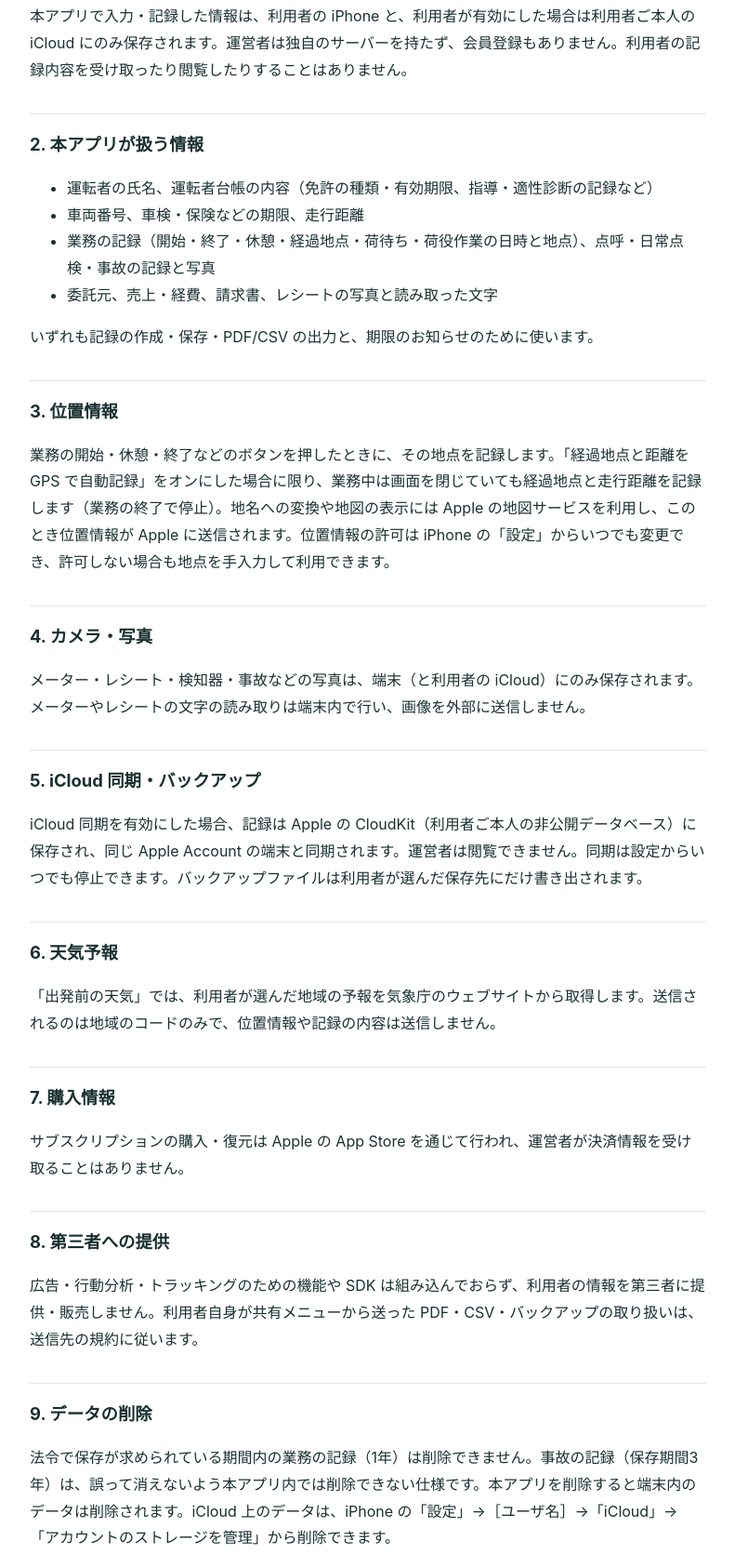
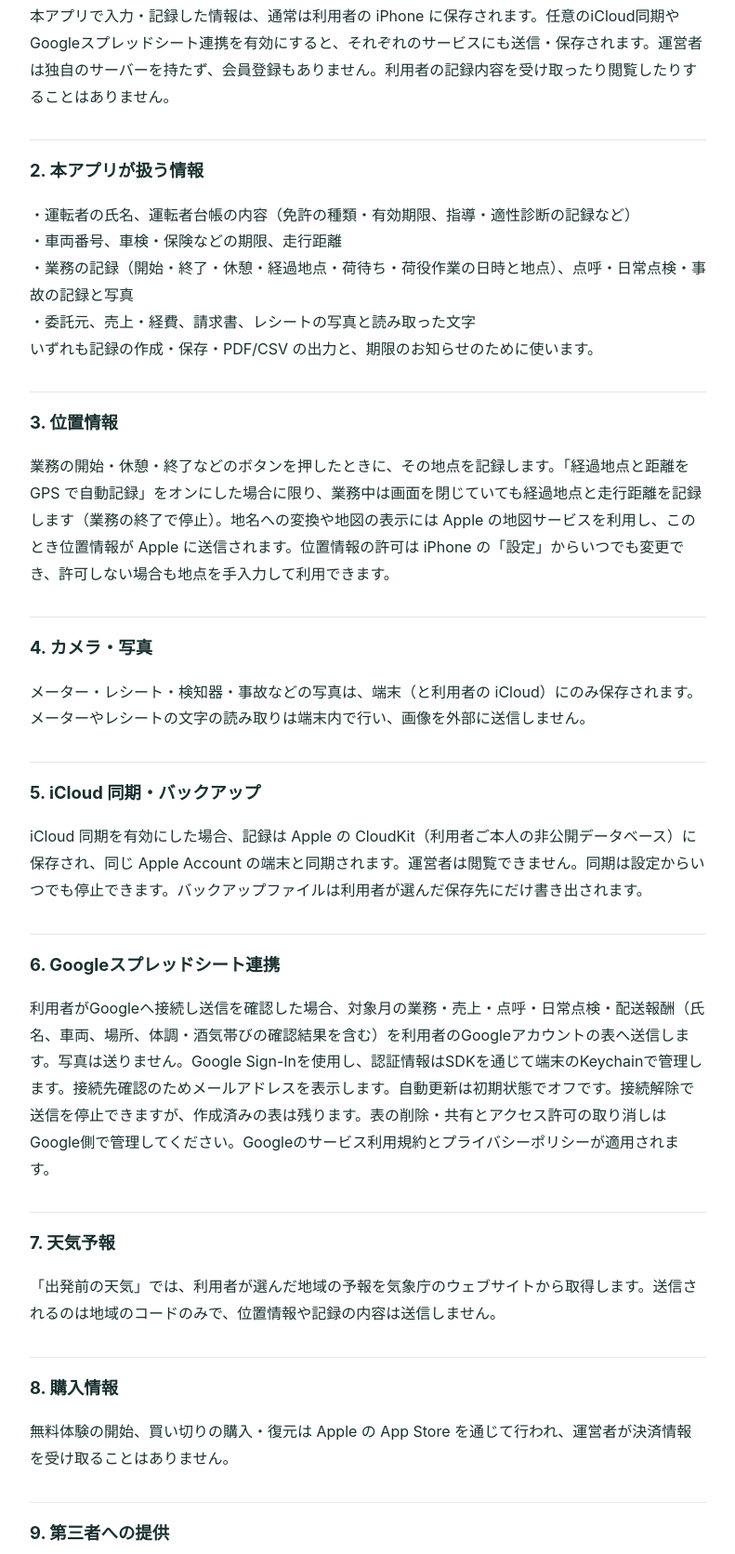
Before and after one commit to komoetsukuyomi921-cloud/keilog-support, a plain HTML site: page privacy/index.html in a window 1280 px wide. Shown: the part 304-1975 px from the top of the page at 93% size, without its empty margins (244-1035 px from the left). Drawn offline with Linux system fonts and the light colour scheme.

Commit message:
Align legal pages with lifetime purchase and Google Sheets export

```diff
--- a/privacy/index.html
+++ b/privacy/index.html
@@ -10,35 +10,35 @@
 <main>
 <p class="back"><a href="../">← ケイログ サポート</a></p>
 <h1>プライバシーポリシー</h1>
-<p class="meta">制定日：2026年11月14日　改定：2026年11月15日　／　運営者：LIN CHEN</p>
+<p class="meta">制定日：2026年11月14日　改定：2026年11月16日　／　運営者：LIN CHEN</p>
 <p>「ケイログ」（以下「本アプリ」）における利用者の情報の取り扱いについて説明します。</p>
 <h2>1. 基本的な考え方</h2>
-<p>本アプリで入力・記録した情報は、利用者の iPhone と、利用者が有効にした場合は利用者ご本人の iCloud にのみ保存されます。運営者は独自のサーバーを持たず、会員登録もありません。利用者の記録内容を受け取ったり閲覧したりすることはありません。</p>
+<p>本アプリで入力・記録した情報は、通常は利用者の iPhone に保存されます。任意のiCloud同期やGoogleスプレッドシート連携を有効にすると、それぞれのサービスにも送信・保存されます。運営者は独自のサーバーを持たず、会員登録もありません。利用者の記録内容を受け取ったり閲覧したりすることはありません。</p>
 <h2>2. 本アプリが扱う情報</h2>
-<ul>
-<li>運転者の氏名、運転者台帳の内容（免許の種類・有効期限、指導・適性診断の記録など）</li>
-<li>車両番号、車検・保険などの期限、走行距離</li>
-<li>業務の記録（開始・終了・休憩・経過地点・荷待ち・荷役作業の日時と地点）、点呼・日常点検・事故の記録と写真</li>
-<li>委託元、売上・経費、請求書、レシートの写真と読み取った文字</li>
-</ul>
-<p>いずれも記録の作成・保存・PDF/CSV の出力と、期限のお知らせのために使います。</p>
+<p>・運転者の氏名、運転者台帳の内容（免許の種類・有効期限、指導・適性診断の記録など）<br>
+・車両番号、車検・保険などの期限、走行距離<br>
+・業務の記録（開始・終了・休憩・経過地点・荷待ち・荷役作業の日時と地点）、点呼・日常点検・事故の記録と写真<br>
+・委託元、売上・経費、請求書、レシートの写真と読み取った文字<br>
+いずれも記録の作成・保存・PDF/CSV の出力と、期限のお知らせのために使います。</p>
 <h2>3. 位置情報</h2>
 <p>業務の開始・休憩・終了などのボタンを押したときに、その地点を記録します。「経過地点と距離を GPS で自動記録」をオンにした場合に限り、業務中は画面を閉じていても経過地点と走行距離を記録します（業務の終了で停止）。地名への変換や地図の表示には Apple の地図サービスを利用し、このとき位置情報が Apple に送信されます。位置情報の許可は iPhone の「設定」からいつでも変更でき、許可しない場合も地点を手入力して利用できます。</p>
 <h2>4. カメラ・写真</h2>
 <p>メーター・レシート・検知器・事故などの写真は、端末（と利用者の iCloud）にのみ保存されます。メーターやレシートの文字の読み取りは端末内で行い、画像を外部に送信しません。</p>
 <h2>5. iCloud 同期・バックアップ</h2>
 <p>iCloud 同期を有効にした場合、記録は Apple の CloudKit（利用者ご本人の非公開データベース）に保存され、同じ Apple Account の端末と同期されます。運営者は閲覧できません。同期は設定からいつでも停止できます。バックアップファイルは利用者が選んだ保存先にだけ書き出されます。</p>
-<h2>6. 天気予報</h2>
+<h2>6. Googleスプレッドシート連携</h2>
+<p>利用者がGoogleへ接続し送信を確認した場合、対象月の業務・売上・点呼・日常点検・配送報酬（氏名、車両、場所、体調・酒気帯びの確認結果を含む）を利用者のGoogleアカウントの表へ送信します。写真は送りません。Google Sign-Inを使用し、認証情報はSDKを通じて端末のKeychainで管理します。接続先確認のためメールアドレスを表示します。自動更新は初期状態でオフです。接続解除で送信を停止できますが、作成済みの表は残ります。表の削除・共有とアクセス許可の取り消しはGoogle側で管理してください。Googleのサービス利用規約とプライバシーポリシーが適用されます。</p>
+<h2>7. 天気予報</h2>
 <p>「出発前の天気」では、利用者が選んだ地域の予報を気象庁のウェブサイトから取得します。送信されるのは地域のコードのみで、位置情報や記録の内容は送信しません。</p>
-<h2>7. 購入情報</h2>
-<p>サブスクリプションの購入・復元は Apple の App Store を通じて行われ、運営者が決済情報を受け取ることはありません。</p>
-<h2>8. 第三者への提供</h2>
-<p>広告・行動分析・トラッキングのための機能や SDK は組み込んでおらず、利用者の情報を第三者に提供・販売しません。利用者自身が共有メニューから送った PDF・CSV・バックアップの取り扱いは、送信先の規約に従います。</p>
-<h2>9. データの削除</h2>
-<p>法令で保存が求められている期間内の業務の記録（1年）は削除できません。事故の記録（保存期間3年）は、誤って消えないよう本アプリ内では削除できない仕様です。本アプリを削除すると端末内のデータは削除されます。iCloud 上のデータは、iPhone の「設定」→［ユーザ名］→「iCloud」→「アカウントのストレージを管理」から削除できます。</p>
-<h2>10. 免責</h2>
+<h2>8. 購入情報</h2>
+<p>無料体験の開始、買い切りの購入・復元は Apple の App Store を通じて行われ、運営者が決済情報を受け取ることはありません。</p>
+<h2>9. 第三者への提供</h2>
+<p>広告・行動分析・トラッキングのための機能や SDK は組み込んでおらず、利用者の情報を販売しません。任意のクラウド連携では、上記の目的でAppleまたはGoogleへ必要なデータを送信します。利用者自身が共有メニューから送った PDF・CSV・バックアップの取り扱いは、送信先の規約に従います。</p>
+<h2>10. データの削除</h2>
+<p>記録を削除する際は確認が表示されます。必要な保存期間とバックアップを確認してから操作してください。本アプリを削除すると端末内のデータは削除されます。iCloud 上のデータは、iPhone の「設定」→［ユーザ名］→「iCloud」→「アカウントのストレージを管理」から削除できます。</p>
+<h2>11. 免責</h2>
 <p>本アプリは記録作成の補助ツールです。法令の最新の要件は国土交通省の公表資料をご確認ください。集計・CSV・請求書は計算の補助であり、申告内容は税理士または税務署にご確認ください。</p>
-<h2>11. 改定・お問い合わせ</h2>
+<h2>12. 改定・お問い合わせ</h2>
 <p>本ポリシーを改定する場合は、App 内でお知らせします。お問い合わせは、サポートページのお問い合わせ窓口からご連絡ください。</p>
 <p>お問い合わせ：<a href="https://github.com/komoetsukuyomi921-cloud/keilog-support/issues">ケイログ サポート（GitHub Issues）</a></p>
 </main>
```
Also changed, not shown: terms/index.html (+4 -3 lines).
